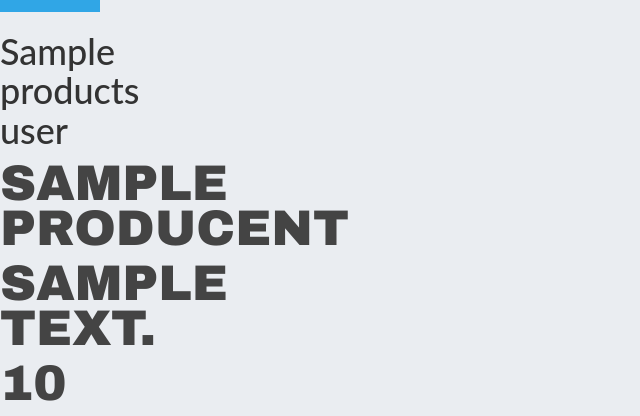
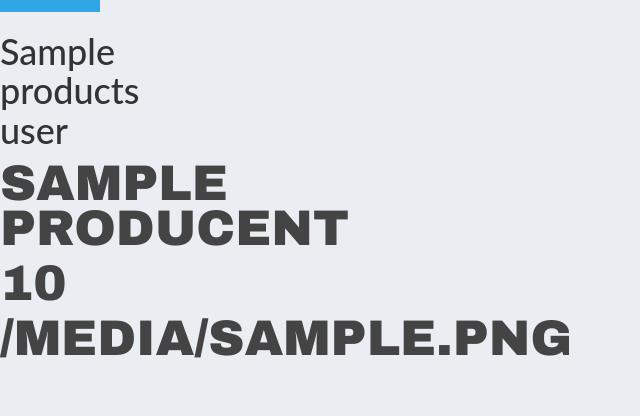
Before and after one commit to InieStek/shop_project, a Django app: template Products/templates/cart.html in a window 1280 px wide. Shown: the part 726-1142 px from the top of the page, without its empty margins (0-640 px from the left). After the commit the page ends 1084 px from the top, so only its background shows below. Run offline with Django 3.2, Linux system fonts and the light colour scheme; the template is opened without the code that fills it: most values are stand-ins (such as "Sample title", 1, 10 or a date in 2020); some libraries are stand-ins or nearby versions.

Commit message:
shop-project

```diff
--- a/Products/templates/products.html
+++ b/Products/templates/products.html
@@ -3,9 +3,9 @@
     {%block products %}
     {% if products_user %}
         <h1> {{ products_user.name}}</h1>
-        <p> {{products_user.producent}} </p>
-        <p> {{products_user.descryption}} </p>
-        <p> {{products_user.price}} </p>
+        <font><p>{{products_user.producent}}</p>  </font>
+        <font><p>{{products_user.price}} </p>  </font>
+        <p>{{products_user.image}}</p>
 
 
     {% else %}
--- a/Products/views.py
+++ b/Products/views.py
@@ -1,5 +1,5 @@
 from django.shortcuts import render, redirect
-from .models import Products, Category
+from .models import Products, Category, Producent
 from django.http import HttpResponse
 from django.contrib.auth.forms import UserCreationForm
 from django.contrib.auth import login, authenticate
@@ -19,7 +19,8 @@ def category(request, id):
 
 def products(request, id):
     products_user = Products.objects.get(pk=id)
-    inscryption = {'products': products, 'products_user' : products_user}
+    producent_user = Producent.objects.get(pk=id)
+    inscryption = {'products': products, 'products_user' : products_user, 'producent_user' : producent_user}
     return render(request, 'products.html', inscryption)
 
 def SearchPage(request):
```
Also changed, not shown: db.sqlite3, product-image/720.jpg (added), product-image/i-intel-core-i7-9700k-3-6ghz-box-bx80684i79700k.jpg (added).
